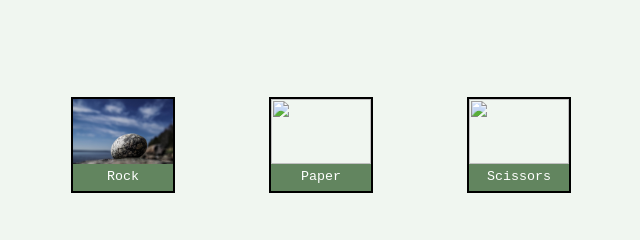
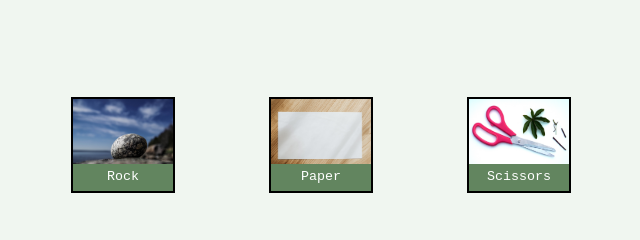
Before and after one commit to Konstanenonen/rock-paper-scissors, a plain HTML site: page index.html in a window 1280 px wide. Shown: the part 90-330 px from the top of the page, without its empty margins (319-959 px from the left). Drawn offline with Linux system fonts and the light colour scheme.

Commit message:
Fixed links

```diff
--- a/index.html
+++ b/index.html
@@ -16,11 +16,11 @@
       <button>Rock</button>
     </div>
     <div class="card">
-      <img src="..assets/images/paper.jpg">
+      <img src="../assets/images/paper.jpg">
       <button>Paper</button>
     </div>
     <div class="card">
-      <img src="..assets/images/scissors.jpg">
+      <img src="../assets/images/scissors.jpg">
       <button>Scissors</button>
     </div>
   </div>
```
